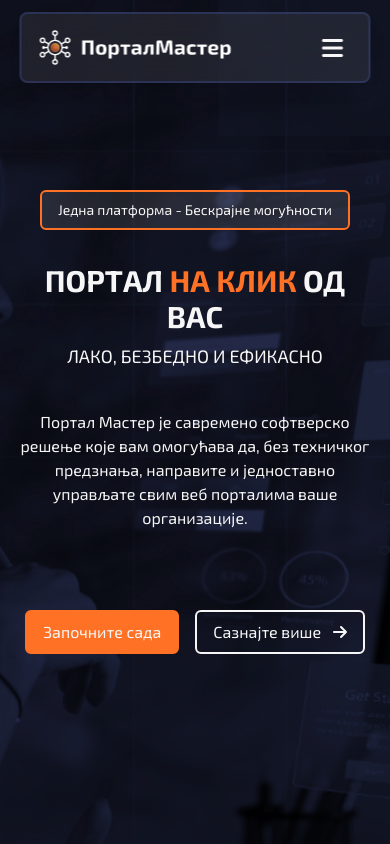
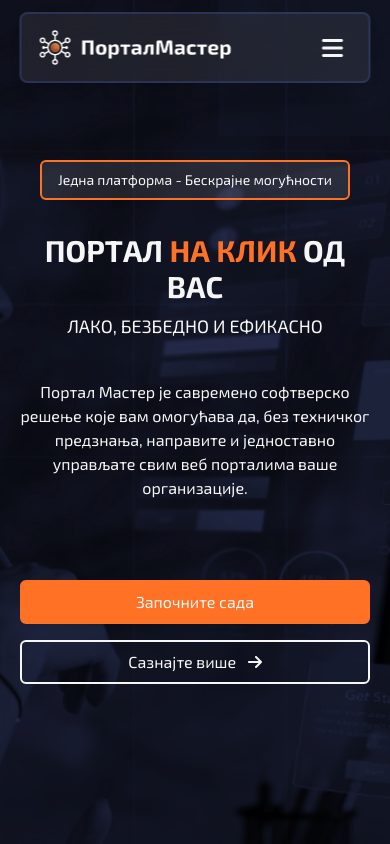
Before and after one commit to fujee/portalmaster, a React (Create React App) app: page / in a window 390 px wide. Shown: the top 844 px of the page. Built offline with nearby package versions, Linux system fonts and the light colour scheme.

Commit message:
izmeni sitnice

```diff
--- a/src/components/footer.tsx
+++ b/src/components/footer.tsx
@@ -32,8 +32,8 @@ export default function Footer() {
                     </div>
                     <div className="mt-10 lg:mt-0">
                         <a href="mailto:contact@portalmastersolutions.com"
-                            className="flex justify-between items-center lg:block bg-primary text-white rounded-md py-2 px-6 text-base border-2 border-primary hover:bg-primary/30 max-w-sm mx-auto lg:mx-none"
-                        >{t("Контактирајте нас", "nav_contact")}<FontAwesomeIcon icon={faArrowRight} className="ms-auto lg:ms-2" /></a>
+                            className="text-center lg:text-start block bg-primary text-white rounded-md py-2 px-6 text-base border-2 border-primary hover:bg-primary/30 max-w-sm mx-auto lg:mx-none"
+                        >{t("Контактирајте нас", "nav_contact")}<FontAwesomeIcon icon={faArrowRight} className="ms-2" /></a>
                     </div>
                 </div>
             </div>
@@ -41,7 +41,7 @@ export default function Footer() {
                 <div className="w-full grid grid-cols-1 lg:grid-cols-3 items-center">
                     <div className="mb-10 lg:mb-0">
                         <img src={lang === 'cir' ? logoCyr : logo} alt={t('Портал Мастер Лого')} className="hidden lg:block mx-0 w-full max-w-96" />
-                        <img src={lang === 'cir' ? logoMobileCyr : logoMobile} alt={t('Портал Мастер Лого')} className="block lg:hidden mx-auto w-full max-w-96" />
+                        <img src={lang === 'cir' ? logoMobileCyr : logoMobile} alt={t('Портал Мастер Лого')} className="block lg:hidden mx-auto w-full max-w-56" />
                         <p className="text-white/80 mt-7 text-center lg:text-start">{t('Портал на клик од вас – лако, безбедно и ефикасно.', "footer_phrase")}</p>
                     </div>
                     <div className="text-center mb-10 lg:mb-0">
--- a/src/sections/functionSection.tsx
+++ b/src/sections/functionSection.tsx
@@ -113,10 +113,10 @@ export default function FunctionSection() {
                         </div>
                         <div className="relative w-fit mx-auto mt-20">
                             <img src={pretragaImg} alt={t('pretraga')} className="animate-pulse" />
-                            <div className="absolute border-2 px-4 py-1 rounded-md border-secondary bg-pureWhite -top-5 -left-5 shadow-lg text-secondary dark:bg-black dark:border-white dark:text-pureWhite">
+                            <div className="absolute border-2 px-4 py-1 rounded-md border-secondary bg-pureWhite -top-5 -left-3 shadow-lg text-secondary dark:bg-black dark:border-white dark:text-pureWhite">
                                 <p>{t('Претражите...', "func_8_label_1")}<FontAwesomeIcon icon={faMagnifyingGlass} className="ms-2 text-black dark:text-pureWhite" /></p>
                             </div>
-                            <div className="absolute z-10 bg-primary px-4 py-2 rounded-md text-pureWhite shadow-xl -top-12 left-20 lg:left-28 ">
+                            <div className="absolute z-10 bg-primary px-4 py-2 rounded-md text-pureWhite shadow-xl -top-12 left-16 lg:left-28 ">
                                 <p className="animate-typing overflow-hidden whitespace-nowrap border-r-2 border-r-white pr-5 text-sm lg:text-base">{t('ОШ "Бранислав Нушић"', "func_8_label_2")}</p>
                             </div>
                         </div>
--- a/src/sections/heroSection.tsx
+++ b/src/sections/heroSection.tsx
@@ -12,7 +12,7 @@ export default function HeroSection() {
             <div className="min-h-screen relative">
                 <img src={bgImg} alt='Hero Img' className='absolute w-full h-full object-cover z-0'></img>
                 <div className='absolute top-1/2 left-1/2 -translate-x-1/2 -translate-y-1/2 w-full px-5 lg:px-0 lg:max-w-screen-lg'>
-                    <div className='block border-2 border-primary bg-white/10 z-10 py-2 px-4 rounded-md text-sm lg:text-lg mt-18 lg:mt-0 text-white w-fit mx-auto'>
+                    <div className='block border-2 border-primary bg-white/10 z-10 py-2 px-4 rounded-md text-sm lg:text-lg mt-18 lg:mt-0 text-white w-fit mx-auto text-center'>
                         {t("Једна платформа - Бескрајне могућности", "hero_first")}
                     </div>
 
@@ -27,13 +27,13 @@ export default function HeroSection() {
 
                     <p className='text-white text-center mt-10'>{t("Портал Мастер је савремено софтверско решење које вам омогућава да, без техничког предзнања, направите и једноставно управљате свим веб порталима ваше организације.", "hero_description")}</p>
                     {lang === 'en' && <p className='text-white text-center'>{t("", "hero_description_other")}</p>}
-                    <div className='flex justify-center items-center mt-20 gap-4'>
-                        <a href='mailto:contact@portalmastersolutions.com' className='py-2 px-4 text-white bg-primary border-2 border-primary rounded-md hover:bg-primary/30 cursor-pointer ease-in-out duration-200'>{t("Започните сада", "hero_btn_1")}</a>
+                    <div className='flex flex-col sm:flex-row justify-center sm:items-center mt-20 gap-4 items-stretch'>
+                        <a href='mailto:contact@portalmastersolutions.com' className='text-center sm:text-start py-2 px-4 text-white bg-primary border-2 border-primary rounded-md hover:bg-primary/30 cursor-pointer ease-in-out duration-200'>{t("Започните сада", "hero_btn_1")}</a>
                         <Link to='about'
                             smooth={true}
                             spy={true}
                             duration={500}
-                            className='py-2 px-4 text-white bg-transparent border-2 border-white rounded-md hover:bg-white/30 cursor-pointer ease-in-out duration-200'>{t("Сазнајте више", "hero_btn_2")} <FontAwesomeIcon icon={faArrowRight} className='ms-2' /></Link>
+                            className='text-center sm:text-start py-2 px-4 text-white bg-transparent border-2 border-white rounded-md hover:bg-white/30 cursor-pointer ease-in-out duration-200'>{t("Сазнајте више", "hero_btn_2")} <FontAwesomeIcon icon={faArrowRight} className='ms-2' /></Link>
                     </div>
                 </div>
             </div>
--- a/tailwind.config.js
+++ b/tailwind.config.js
@@ -40,7 +40,7 @@ module.exports = {
         custom_bg6_dark: `url(/src/media/functions/fifth/pattern_dark.png)`,
       },
       backgroundPosition: {
-        custom_bg1: "-142px -143.546px",
+        custom_bg1: "-30px -143.546px",
         custom_bg1_dark: "-142px -143.546px",
         custom_bg3: "0px 0px",
         custom_bg3_dark: "0px 0px",
```
Also changed, not shown: src/sections/faqSection.tsx (+8 -8 lines).
